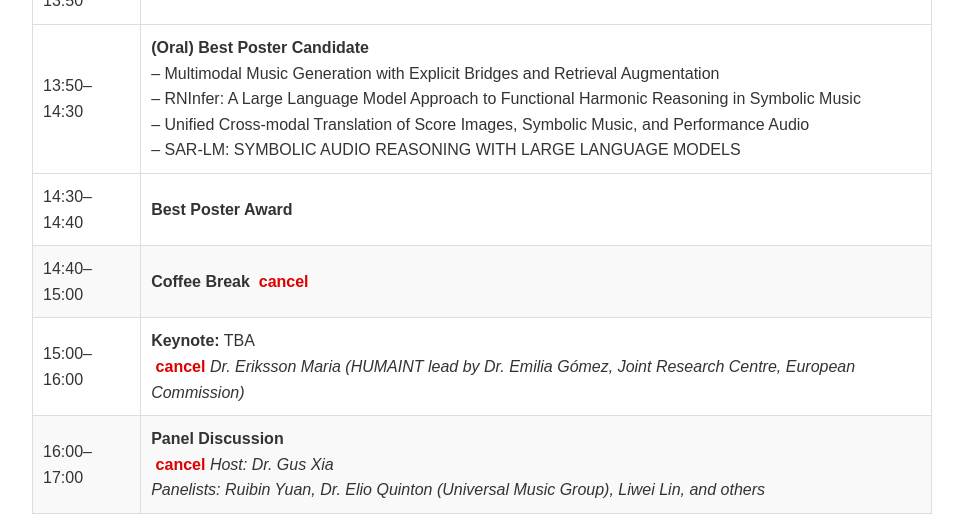
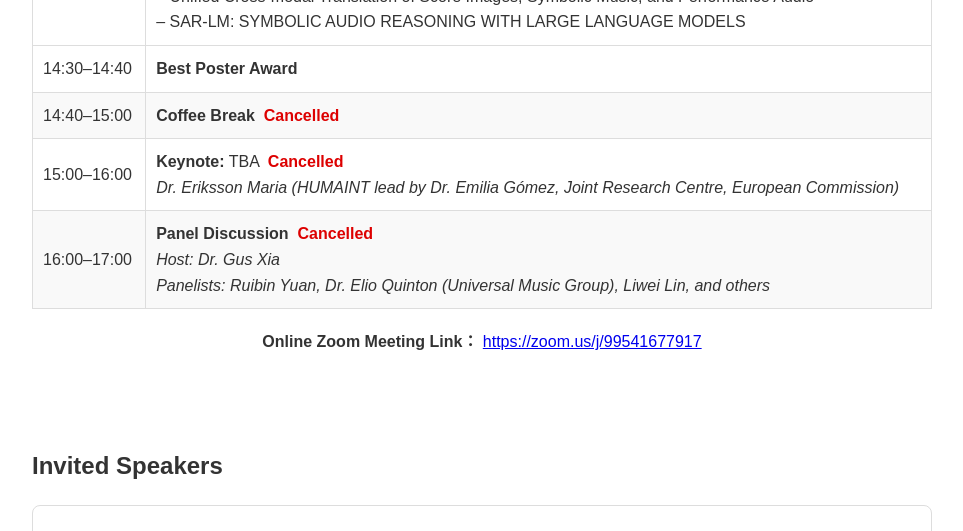
Before and after one commit to multimodal-art-projection/LLM4Music, a plain HTML site: page index.html in a window 1280 px wide. Shown: the part 3876-4407 px from the top of the page, without its empty margins (158-1121 px from the left). Drawn offline with Linux system fonts and the light colour scheme.

Commit message:
Update event status from 'cancel' to 'Cancelled'

```diff
--- a/index.html
+++ b/index.html
@@ -262,20 +262,22 @@
                   <td style="padding: 10px; border: 1px solid #ddd;">14:40–15:00</td>
                   <td style="padding: 10px; border: 1px solid #ddd;">
                     <strong>Coffee Break</strong>
-                      &nbsp;<strong style="color:#d00;">cancel</strong>
+                      &nbsp;<strong style="color:#d00;">Cancelled</strong>
                   </td>
                 </tr>
               <tr>
                 <td style="padding: 10px; border: 1px solid #ddd;">15:00–16:00</td>
-                <td style="padding: 10px; border: 1px solid #ddd;"><strong>Keynote:</strong> TBA<br >
-                    &nbsp;<strong style="color:#d00;">cancel</strong>
+                <td style="padding: 10px; border: 1px solid #ddd;"><strong>Keynote:</strong> TBA
+                    &nbsp;<strong style="color:#d00;">Cancelled</strong>
+                    <br >
                     <em>Dr. Eriksson Maria (HUMAINT lead by Dr. Emilia Gómez, Joint Research Centre, European Commission)</em></td>
               </tr>
               <tr style="background-color: #f9f9f9;">
                 <td style="padding: 10px; border: 1px solid #ddd;">16:00–17:00</td>
                 <td style="padding: 10px; border: 1px solid #ddd;">
-                  <strong>Panel Discussion</strong><br>
-                    &nbsp;<strong style="color:#d00;">cancel</strong>
+                  <strong>Panel Discussion</strong>
+                    &nbsp;<strong style="color:#d00;">Cancelled</strong>
+                    <br>
                   <em>Host: Dr. Gus Xia<br>
                   Panelists: Ruibin Yuan, Dr. Elio Quinton (Universal Music Group), Liwei Lin, and others</em>
                 </td>
```
